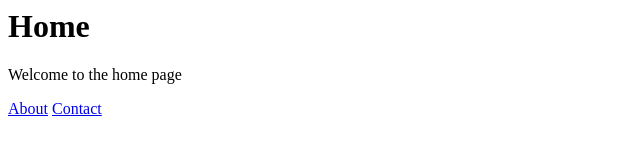
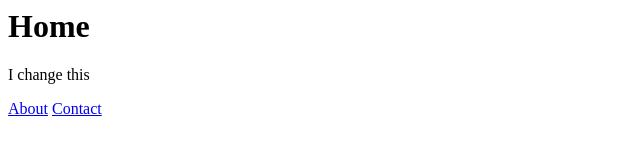
Before and after one commit to AranchaiMoonkum/git-commands, a plain HTML site: page index.html in a window 1280 px wide. Shown: the full height of the page, 0-640 px from the left. Drawn offline with Linux system fonts and the light colour scheme.

Commit message:
updated index.html

```diff
--- a/index.html
+++ b/index.html
@@ -4,7 +4,7 @@
     </head>
     <body>
         <h1>Home</h1>
-        <p>Welcome to the home page</p>
+        <p>I change this</p>
 
         <a href="about.php">About</a>
         <a href="contact.php">Contact</a>
```
